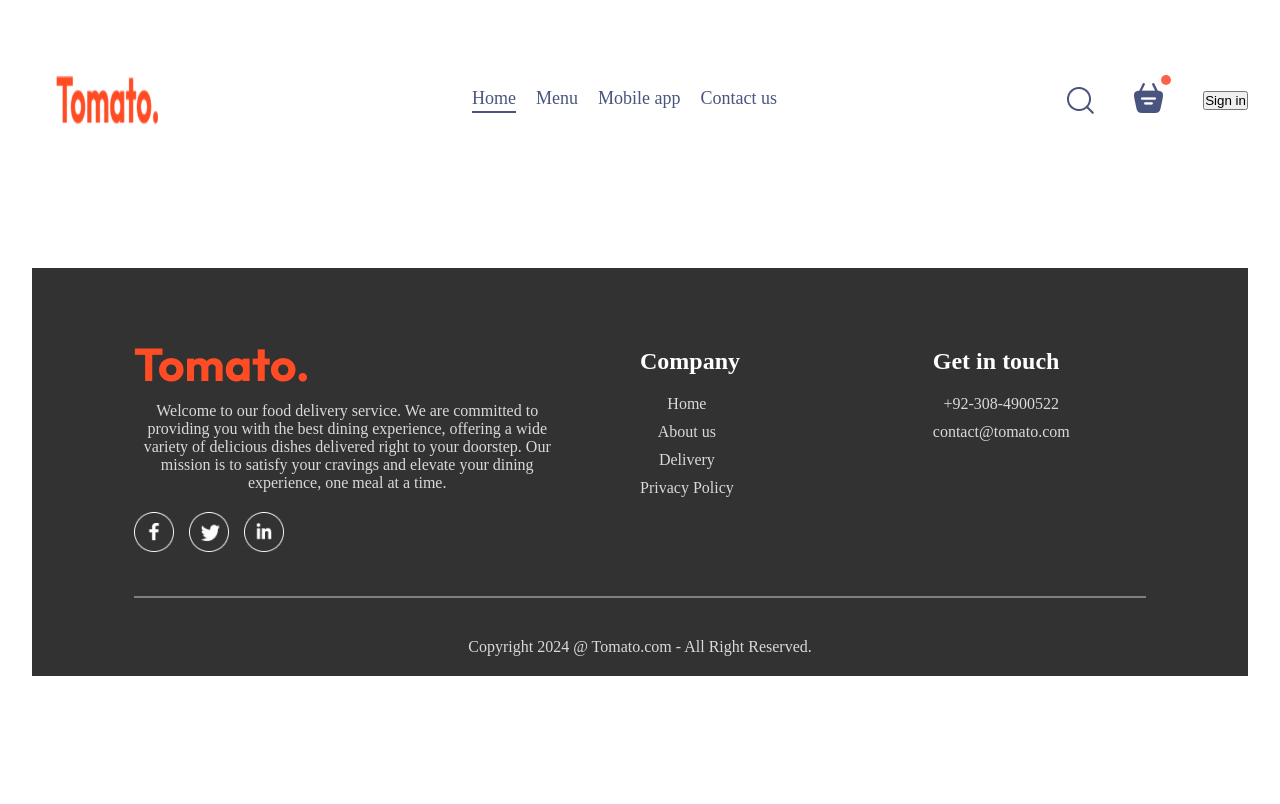
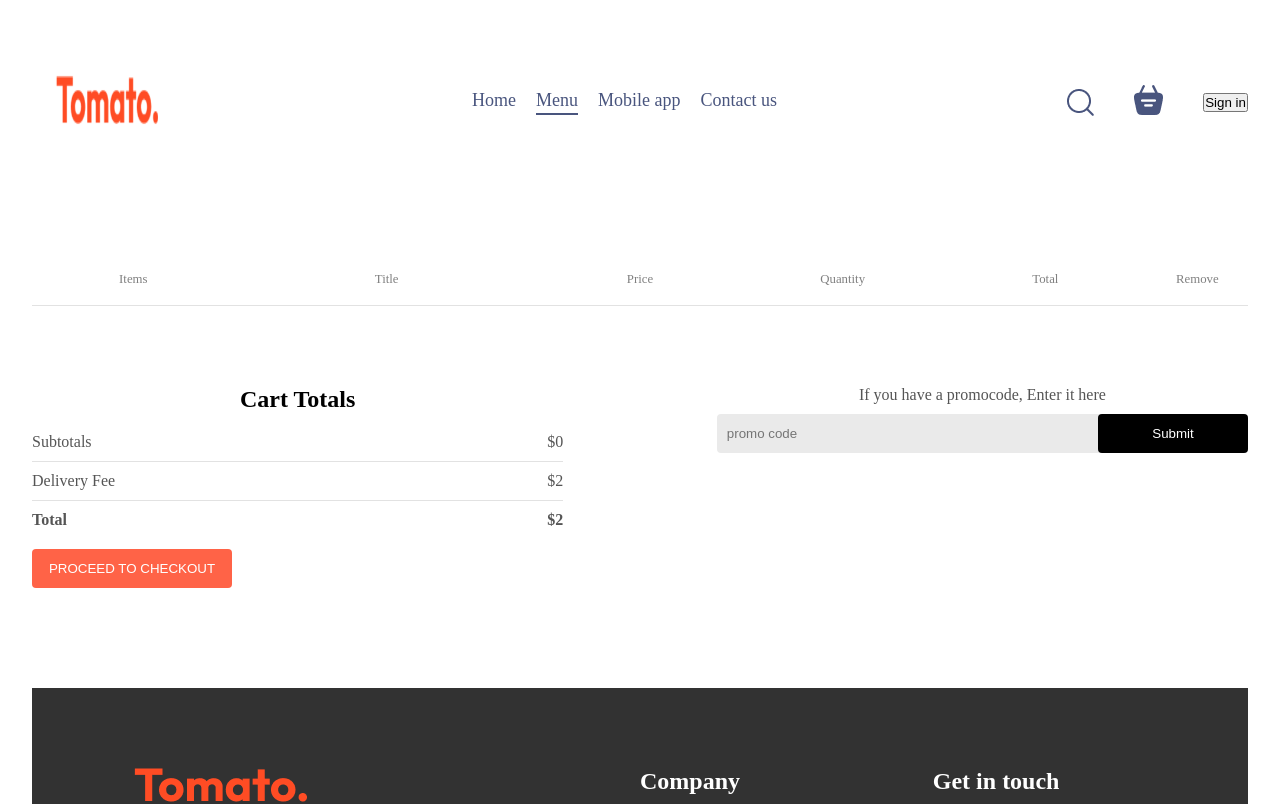
Before and after one commit to sanujis/Food-delivery-website, a React (Vite) app in the folder frontend/: page /cart in a window 1280 px wide. Shown: the top 804 px of the page. Built offline with nearby package versions, Linux system fonts and the light colour scheme.

Commit message:
Created cart page

```diff
--- a/frontend/src/components/Navbar/Navbar.jsx
+++ b/frontend/src/components/Navbar/Navbar.jsx
@@ -1,25 +1,27 @@
-import React, {useState} from 'react'
+import React, {useState,useContext} from 'react'
 import './Navbar.css'
 import { assets } from '../../assets/assets'
 import { Link } from 'react-router-dom';
+import { StoreContext } from '../../components/context/StoreContext';
 
 const Navbar = ({setShowLogin}) => {
-  const [menu,setMenu]=useState("home");
+  const [menu,setMenu]=useState("menu");
+  const {getTotalCartAmount}=useContext(StoreContext);
 
   return (
     <div className='navbar'>
-      <img src={assets.logo} alt="" className="logo" />
+      <Link to ='/'><img src={assets.logo} alt="" className="logo" /></Link>
       <ul className="navbar-menu">
         <Link to='/' onClick={()=>setMenu("home")} className={menu==="home"?"active":""}>Home</Link>
         <a href="#explore-menu" onClick={()=>setMenu("menu")} className={menu==="menu"?"active":""}>Menu</a>
         <a href="#app-download" onClick={()=>setMenu("mobile-app")} className={menu==="mobile-app"?"active":""}>Mobile app</a>
-        <a href="#footer" onClick={()=>setMenu("contact-us")} className={menu==="contact us"?"active":""}>Contact us</a>
+        <a href="#footer" onClick={()=>setMenu("contact-us")} className={menu==="contact-us"?"active":""}>Contact us</a>
       </ul>
       <div className='navbar-right'>
         <img src={assets.search_icon} alt="" className="search_icon" />
         <div className='navbar-search-icon'>
-            <img src={assets.basket_icon} alt=""/>
-            <div className='dot'></div>
+            <Link to='/cart'><img src={assets.basket_icon} alt=""/></Link>
+            <div className={getTotalCartAmount()===0?"":"dot"}></div>
         </div>
         <button onClick={()=>setShowLogin(true)}>Sign in</button>
       </div>
--- a/frontend/src/components/context/StoreContext.jsx
+++ b/frontend/src/components/context/StoreContext.jsx
@@ -1,4 +1,4 @@
-import React, { createContext, useState, useEffect } from 'react';
+import React, { createContext, useState } from 'react';
 import { food_list } from '../../assets/assets';
 
 export const StoreContext = createContext(null);
@@ -25,12 +25,19 @@ const StoreContextProvider = (props) => {
     });
   };
 
-  useEffect(() => {
-    console.log(cartItems);
-  }, [cartItems]);
+  const getTotalCartAmount = () => {
+    let totalAmount = 0;
+    for (const item in cartItems) {
+      if (cartItems[item] > 0) {
+        let itemInfo = food_list.find((product) => product._id === item);
+        totalAmount += itemInfo.price * cartItems[item];
+      }
+    }
+    return totalAmount;
+  };
 
   return (
-    <StoreContext.Provider value={{ cartItems, addToCart, removeFromCart, food_list }}>
+    <StoreContext.Provider value={{ cartItems, addToCart, removeFromCart, food_list, getTotalCartAmount }}>
       {props.children}
     </StoreContext.Provider>
   );
--- a/frontend/src/pages/Cart/Cart.css
+++ b/frontend/src/pages/Cart/Cart.css
@@ -0,0 +1,95 @@
+.cart{
+    margin-top: 100px;
+}
+.cart-items-title{
+    display: grid;
+    grid-template-columns: 1fr 1.5fr 1fr 1fr 1fr 0.5fr;
+    align-items: center;
+    color: gray;
+    font-size: max(1vw,12px);
+}
+.cart-items-item{
+    margin: 10px 0px;
+    color: black;
+}
+.cart-items-item img{
+    width: 50px;
+}
+.cart hr{
+    height: 1px;
+    background-color: #e2e2e2;
+    border: none;
+}
+
+.cart-items-item .cross{
+    cursor: pointer;
+}
+
+.cart-bottom{
+    margin-top: 80px;
+    display: flex;
+    justify-content: space-between;
+    gap: max(12vw,20px);
+}
+.cart-total{
+    flex: 1;
+    display: flex;
+    flex-direction: column;
+    gap: 20px;
+}
+.cart-total-details{
+    display: flex;
+    justify-content: space-between;
+    color: #555;
+}
+.cart-total hr{
+    margin: 10px 0px;
+}
+.cart-total button{
+    border: none;
+    color: white;
+    background-color: tomato;
+    width: max(15vw,200px);
+    padding: 12px 0px;
+    border-radius: 4px;
+    cursor: pointer;
+}
+.cart-promocode{
+    flex: 1;
+}
+.cart-promocode p{
+    color: #555;
+}
+.cart-promocode-input{
+    margin-top: 10px;
+    display: flex;
+    justify-content: space-between;
+    align-items: center;
+    background-color: #eaeaea;
+    border-radius: 4px;
+}
+.cart-promocode-input input{
+    background: transparent;
+    border: none;
+    outline: none;
+    padding-left: 10px;
+}
+.cart-promocode-input button{
+    width: max(10vw,150px);
+    padding: 12px 5px;
+    background-color: black;
+    border: none;
+    color: white;
+    border-radius: 4px;
+}
+@media (max-width:750px) {
+    .cart-bottom{
+        flex-direction: column-reverse;
+    }
+    .cart-promocode{
+        justify-content: start;
+    }
+    .cart-items-item p{
+        padding-left: 10px;
+    }
+}
--- a/frontend/src/pages/Cart/Cart.jsx
+++ b/frontend/src/pages/Cart/Cart.jsx
@@ -1,11 +1,83 @@
-import React from 'react'
+import React, {useContext} from 'react'
+import './Cart.css'
+import { StoreContext } from '../../components/context/StoreContext';
+import { useNavigate } from 'react-router-dom';
 
-const Card = () => {
+const Cart = () => {
+  const {
+    food_list,
+    cartItems,
+    removeFromCart,
+    getTotalCartAmount,
+  } = useContext(StoreContext);
+
+  const navigate=useNavigate();
+
   return (
-    <div>
+    <div className="cart">
+      <div className="cart-items">
+        <div className="cart-items-title">
+          <p>Items</p>
+          <p>Title</p>
+          <p>Price</p>
+          <p>Quantity</p>
+          <p>Total</p>
+          <p>Remove</p>
+        </div>
+        <br />
+        <hr />
+        {food_list.map((item, index) => {
+          if (cartItems[item._id] > 0) {
+            return (
+              <div>
+                <div className="cart-items-title cart-items-item">
+                  <img src={item.image} alt="" />
+                  <p>{item.name}</p>
+                  <p>${item.price}</p>
+                  <p>{cartItems[item._id]}</p>
+                  <p>${item.price * cartItems[item._id]}</p>
+                  <p onClick={() => removeFromCart(item._id)} className="cross">
+                    x
+                  </p>
+                </div>
+                <hr />
+              </div>
+            );
+          }
+        })}
+      </div>
+      <div className="cart-bottom">
+        <div className="cart-total">
+          <h2>Cart Totals</h2>
+          <div>
+            <div className="cart-total-details">
+              <p>Subtotals</p>
+              <p>${getTotalCartAmount()}</p>
+            </div>
+            <hr />
+            <div className="cart-total-details">
+              <p>Delivery Fee</p>
+              <p>${2}</p>
+            </div>
+            <hr />
+            <div className="cart-total-details">
+              <b>Total</b>
+              <b>${getTotalCartAmount()+2}</b>
+            </div>
+          </div>
+          <button onClick={()=>navigate('/order')}>PROCEED TO CHECKOUT</button>
+        </div>
+        <div className="cart-promocode">
+          <div>
+            <p>If you have a promocode, Enter it here</p>
+            <div className="cart-promocode-input">
+              <input type="text" placeholder="promo code" />
+              <button>Submit</button>
+            </div>
+          </div>
+        </div>
+      </div>
+    </div>
+)}
 
-    </div>
-  )
-}
-
-export default Card
+export default Cart
```
